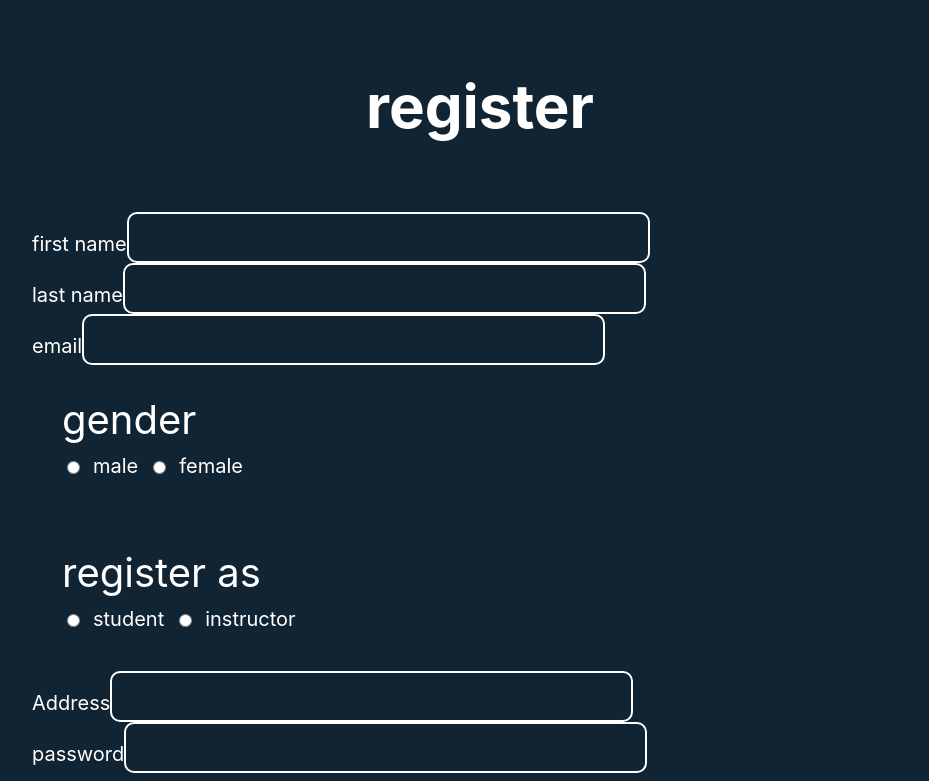
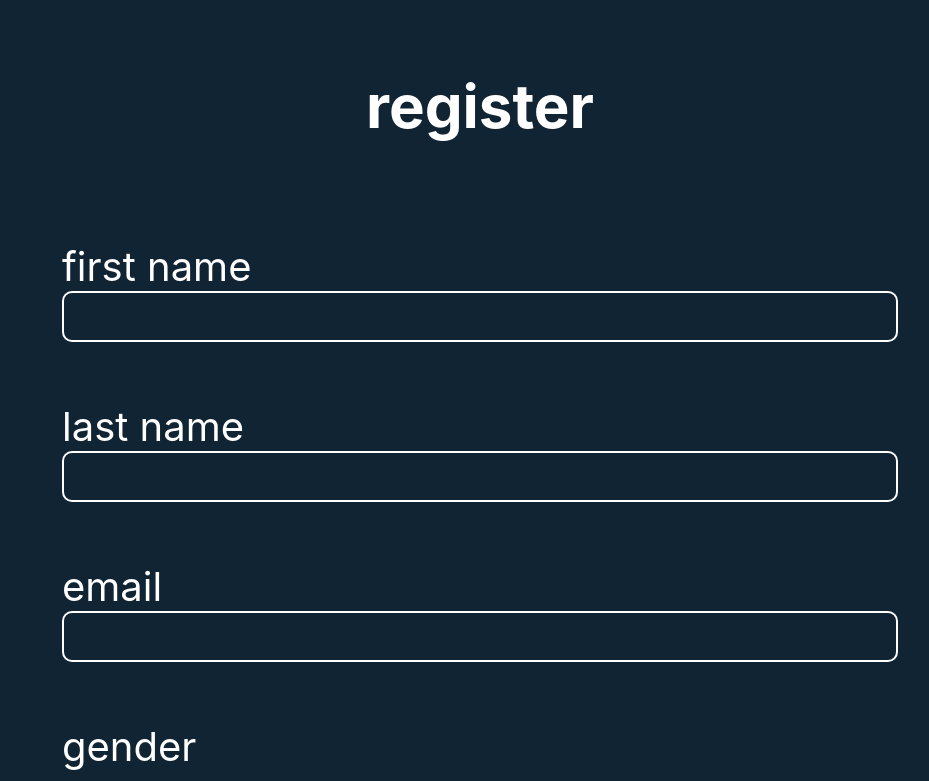
Before and after one commit to vitaminsofsalem/GIU-DB02, a React (Create React App) app in the folder giuera-frontend/: page /register in a window 1280 px wide. Shown: the top 781 px of the page, without its empty margins (160-1089 px from the left). Built offline with nearby package versions, Linux system fonts and the light colour scheme.

Commit message:
reversing accidental changes

```diff
--- a/giuera-frontend/src/App.js
+++ b/giuera-frontend/src/App.js
@@ -13,6 +13,7 @@ function App() {
 			<Route path="/" exact component={HomePage}/>
 			<Route path="/signin" exact component={SignInPage}/>
 			<Route path="/register" exact component={RegisterPage}/>
+			<Route path="/dashboardtest" exact component={Dashboard}/>
 		</Switch>
 	  </Router>
 	  </>
--- a/giuera-frontend/src/Form/InputBox.js
+++ b/giuera-frontend/src/Form/InputBox.js
@@ -6,7 +6,7 @@ const InputBox = (props) =>
 		(
 			<>
 
-					<div style={FormStyles.infobox}>
+					<div style={FormStyles.infoBox}>
 						<label>{props.label}</label>
 
 						<input
```
Also changed, not shown: 1 other file (tests, documents, lock files or other folders).
